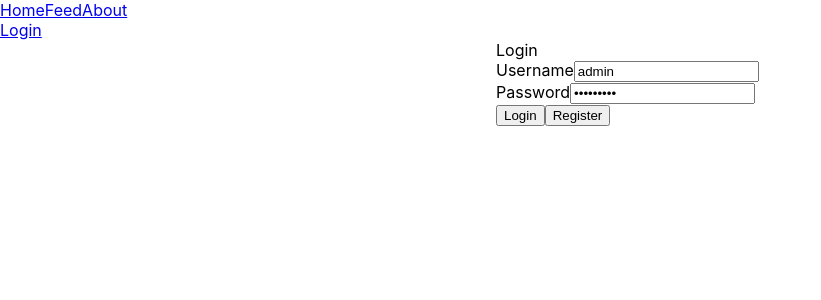
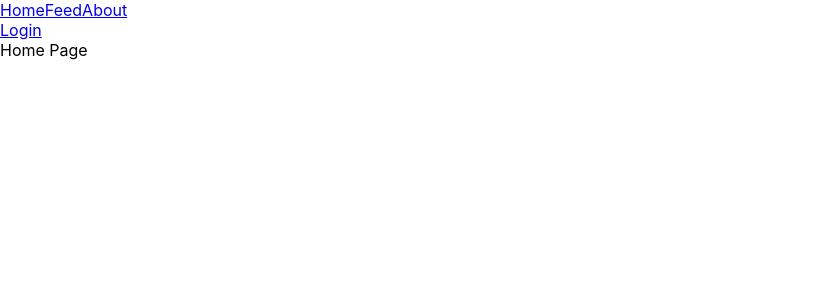
Before and after one commit to 19452-20184-ti2/TI2-foodform, a React (Create React App) app in the folder ti2-foodform/: page / in a window 1280 px wide. Shown: the top 300 px of the page, without its empty margins (0-821 px from the left). Built offline with nearby package versions, Linux system fonts and the light colour scheme.

Commit message:
backend funcional com autenticação

```diff
--- a/ti2-foodform/src/components/global/Navbar.js
+++ b/ti2-foodform/src/components/global/Navbar.js
@@ -16,7 +16,6 @@
                             <Nav.Link as = {NavLink} exact to = "/">Home</Nav.Link>
                             <Nav.Link as = {NavLink} to = "/posts">Feed</Nav.Link>
                             {user && <Nav.Link as = {NavLink} to = "/posts/upload" >Upload</Nav.Link>}
-                            {user && <Nav.Link as = {NavLink} to = {`/users/${user._id}`} >User Page</Nav.Link>}
                             <Nav.Link as = {NavLink} to = "/about">About</Nav.Link>
 
                         </Nav>
@@ -25,9 +24,11 @@
                             {user ?
                                 <NavDropdown title = {user.username} alignRight>
                                     <NavDropdown.Item onClick = { () => logout() }>Logout</NavDropdown.Item>
+                                    <Nav.Link as = {NavLink} to = {`/users/${user._id}`} >User Page</Nav.Link>
                                 </NavDropdown>
                                 :
                                 <Nav.Link as = {NavLink} to="/login">Login</Nav.Link>
+
                             }
                         </Nav>
 
--- a/ti2-foodform/src/core/Auth.js
+++ b/ti2-foodform/src/core/Auth.js
@@ -14,7 +14,7 @@
     }
 
     /**
-     * Faz o login e o objecto user restornado do servidor é guardado como state do componente AuthComponent.
+     * Faz o login e o objecto user retornado do servidor é guardado como state do componente AuthComponent.
      * @param {*} user
      */
     login = (user) => {
--- a/ti2-foodform/src/core/Router.js
+++ b/ti2-foodform/src/core/Router.js
@@ -18,10 +18,10 @@
                 <NavbarComponent/>
                 <Switch>
                     <Route exact path="/register" component = {RegisterPage}/>
-                    <Route exactpath="/login" component = {LoginPage}/>
-                    <Route exactpath="/about" component = {AboutPage}/>
-                    <PrivateRoute roles = {[1,2]} exactpath = "/posts" component = {FeedPage}/>
-                    <PrivateRoute roles = {[1,2]} exactpath = "/posts/:id" component = {PostPage}/>
+                    <Route exact path="/login" component = {LoginPage}/>
+                    <Route exact path="/about" component = {AboutPage}/>
+                    <PrivateRoute roles = {[1,2]} exact path = "/posts" component = {FeedPage}/>
+                    <PrivateRoute roles = {[1,2]} exact path = "/posts/:id" component = {PostPage}/>
                     <Route path = "*" component = {HomePage}/>
                 </Switch>
             </Router>
--- a/ti2-foodform/src/pages/about/About.js
+++ b/ti2-foodform/src/pages/about/About.js
@@ -3,7 +3,7 @@
 export default class About extends React.Component{
     render(){
         return(
-            <div></div>
+            <div>Este projecto foi </div>
         );
     }
 }
--- a/ti2-foodform/src/pages/auth/Login.js
+++ b/ti2-foodform/src/pages/auth/Login.js
@@ -8,7 +8,7 @@
     static contextType = AuthContext;
     constructor(props){
         super(props);
-        this.state = {username:"admin", password:"123qweASD"};
+        this.state = {username:"teste", password:"Bananas1234"};
     }
 
     handleSubmit(evt){
```
